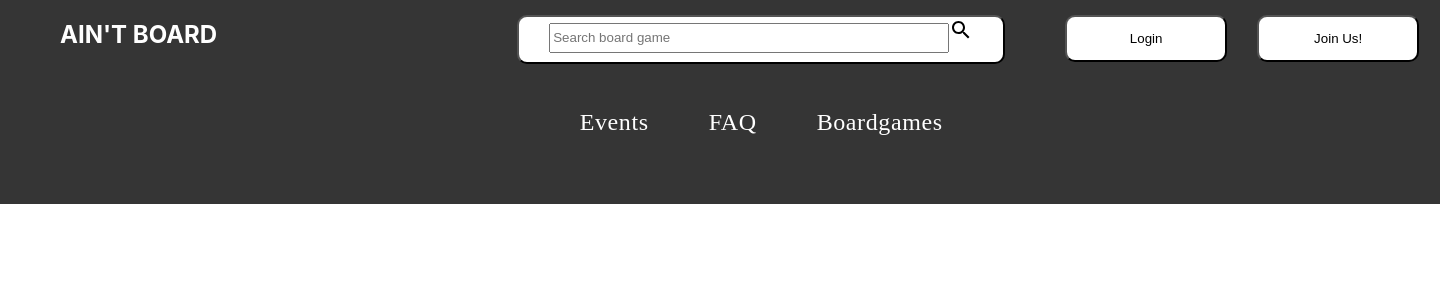
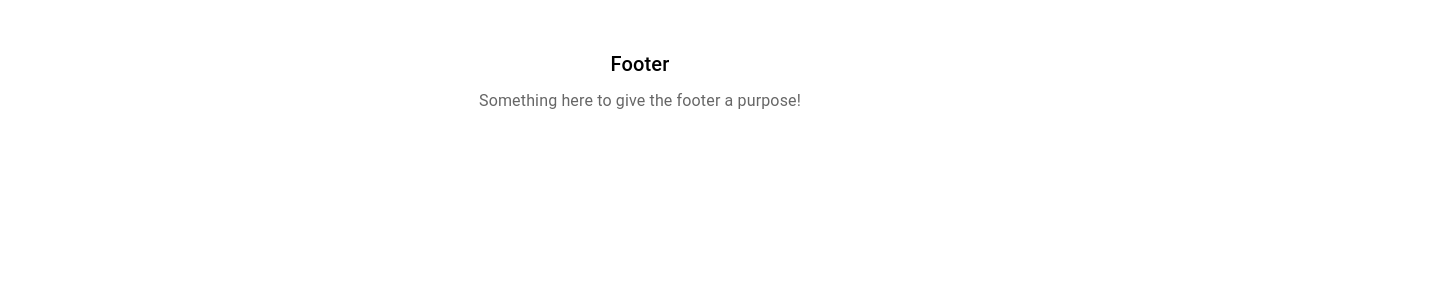
Before and after one commit to idiglove/oku-no-kumo-fe, a Next.js app in the folder project_app/: page /HomePage in a window 1280 px wide. Shown: the top 300 px of the page, 1440 px wide, since content can reach past the window. Built offline with nearby package versions, Linux system fonts and the light colour scheme.

Commit message:
working footer component

```diff
--- a/project_app/components/Footer.js
+++ b/project_app/components/Footer.js
@@ -1,3 +1,20 @@
+import Box from "@mui/material/Box";
+import Typography from "@mui/material/Typography";
+
 export default function Footer() {
-  return <div></div>;
+  return (
+    <Box sx={{ bgcolor: "background.paper", p: 6 }} component="footer">
+      <Typography variant="h6" align="center" gutterBottom>
+        Footer
+      </Typography>
+      <Typography
+        variant="subtitle1"
+        align="center"
+        color="text.secondary"
+        component="p"
+      >
+        Something here to give the footer a purpose!
+      </Typography>
+    </Box>
+  );
 }
--- a/project_app/components/Layout.js
+++ b/project_app/components/Layout.js
@@ -1,10 +1,7 @@
 import Footer from "./Footer";
-import Header from "./Header";
 
 const Layout = () => {
-  return <Header />;
-
-  <Footer />;
+  return <Footer />;
 };
 
 export default Layout;
```
